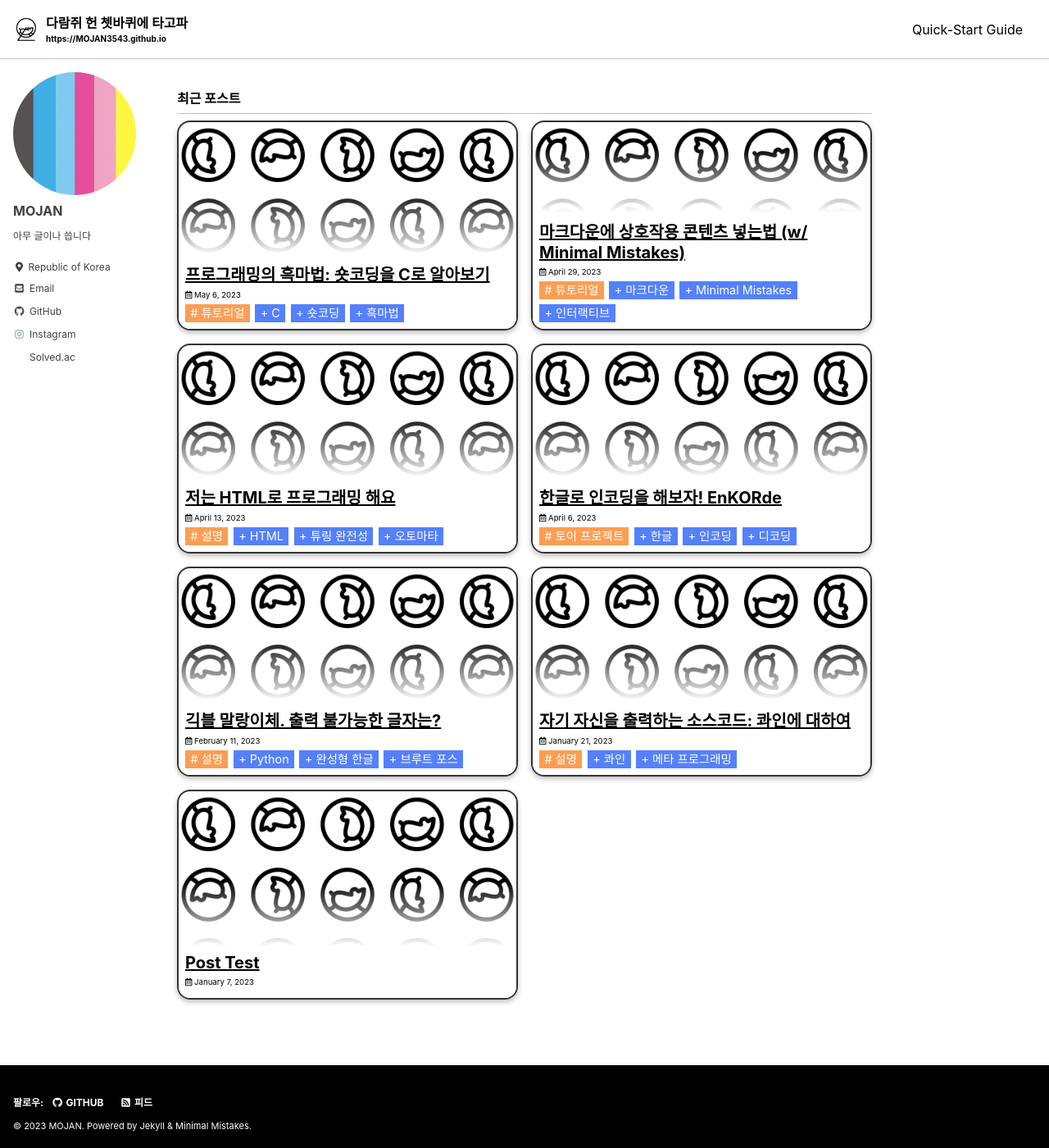
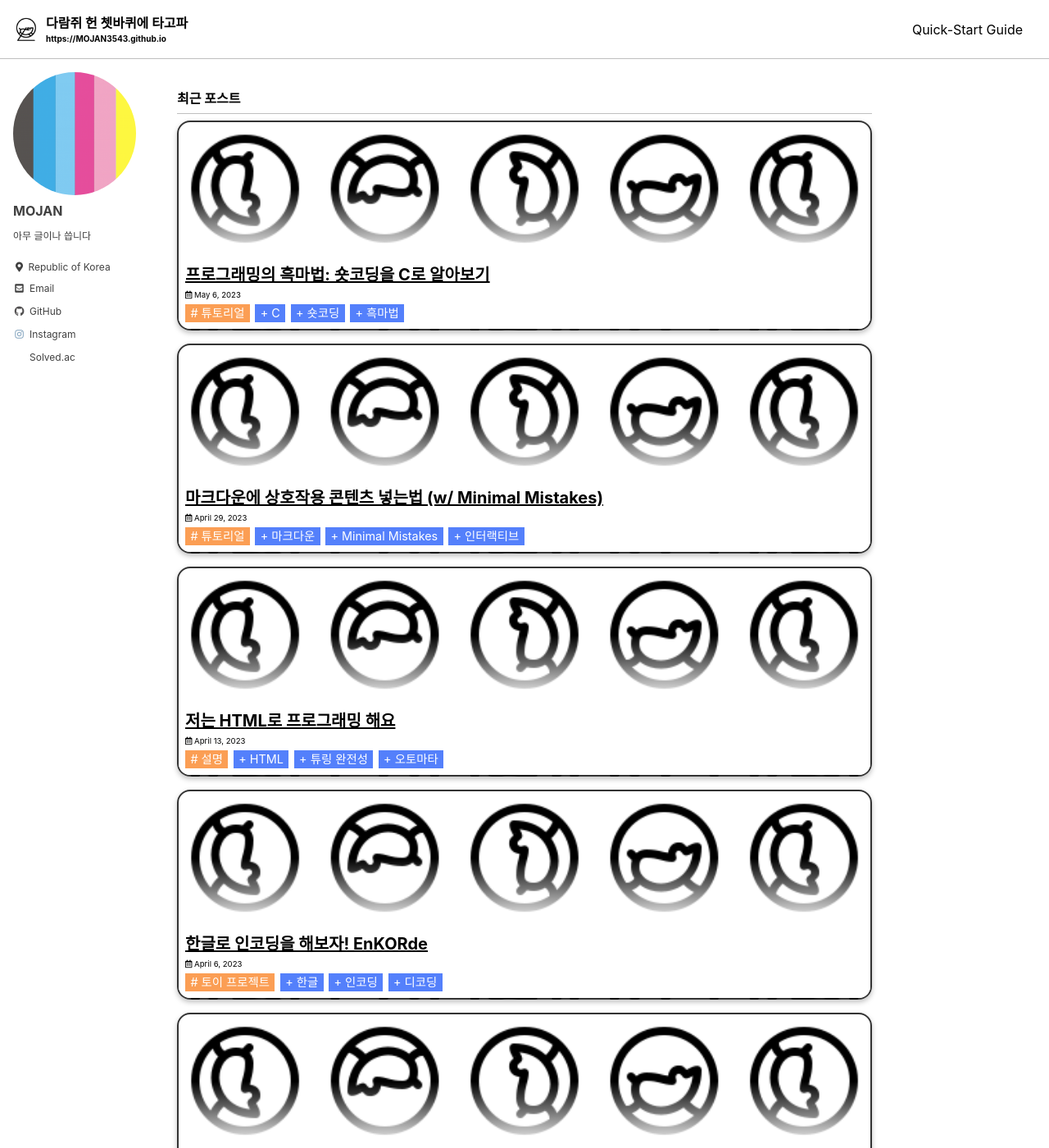
Before and after one commit to MOJAN3543/MOJAN3543.github.io, a Jekyll site: the page built from index.html, in a window 1280 px wide and 1400 px high. Shown: the whole window at 82% size. Built offline with Jekyll 4.4.1, drawn with Linux system fonts in a browser that asks for light colours; cached includes are drawn as plain includes; the list of posts is cut into pages by our own code.

Commit message:
Update _archive.scss

```diff
--- a/_sass/minimal-mistakes/_archive.scss
+++ b/_sass/minimal-mistakes/_archive.scss
@@ -22,6 +22,9 @@
     grid-template-columns: repeat(2, 1fr);
     grid-template-rows: auto;
     gap: 1rem;
+    @include breakpoint($small) {
+        grid-template-columns: repeat(1, 1fr);
+    }
 }
 .archive__item {
   position: absolute;
```
